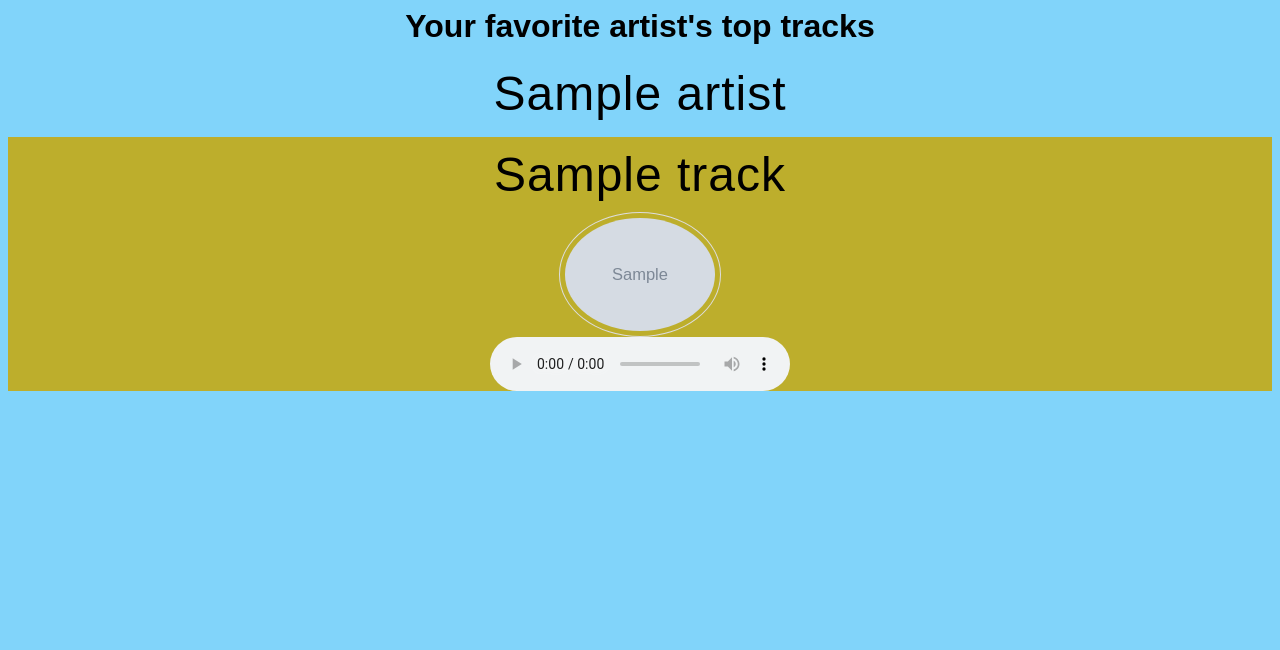
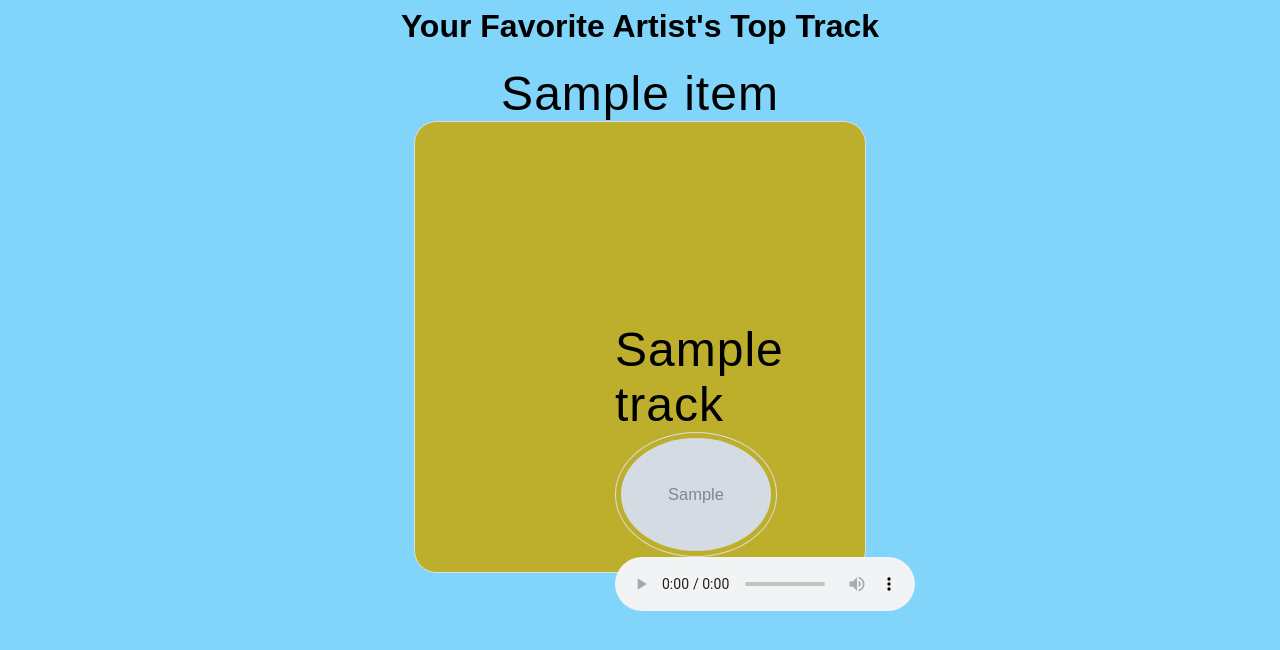
Before and after one commit to csc4350-f21/FaveMusic, a Flask app: page / in a window 1280 px wide, after a click that opens the changed part. Shown: the top 650 px of the page. Run offline with Flask 2, Linux system fonts and the light colour scheme; grey boxes marked "Sample" are stand-in pictures; a database or web service that is not in the repository returns one stand-in record (values such as "Sample title"); data that the repository does not hold is empty.

Commit message:
implemented all the technical specifications

```diff
--- /dev/null
+++ b/genius.py
@@ -0,0 +1,31 @@
+import requests
+import os
+from dotenv import find_dotenv, load_dotenv
+
+
+load_dotenv(find_dotenv())
+
+
+
+def lyrics_link(access_token, titletrack, artist_name):
+
+    access_token=os.getenv(access_token)
+
+    base_url = 'https://api.genius.com/search/'
+
+
+    search_data = titletrack + ' ' + artist_name
+
+
+    search_input = search_data.replace(" ", "-")
+
+
+    params = {'q': search_input}
+
+    headers = {
+        'Authorization': 'Bearer {access_token}'.format(access_token=access_token)
+        }
+
+    r = requests.get(base_url, params=params, headers=headers)
+    d = r.json()
+    return d['response']['hits'][0]['result']['url']
--- a/main.py
+++ b/main.py
@@ -2,6 +2,7 @@ import flask
 import os
 import spotify
 import random
+import genius
 
 app = flask.Flask(__name__)
 
@@ -9,17 +10,30 @@ app = flask.Flask(__name__)
 
 @app.route('/')
 def main():
-    token = spotify.get_access_token('CLIENT_ID', 'CLIENT_SECRET')
-    artist_id = ["06HL4z0CvFAxyc27GXpf02","6qqNVTkY8uBg9cP3Jd7DAH","1McMsnEElThX1knmY4oliG"]
+    token = spotify.get_access_token('CLIENT_ID', 'CLIENT_SECRET') #spotify token
 
-    toptrack = spotify.get_top_tracks(token, random.choice(artist_id))
 
-    tracktitle = toptrack[0]
-    trackpic = toptrack[1]
-    artist_name = toptrack[2]
-    song_preview = toptrack[3]
+    artist_id = random.choice(["06HL4z0CvFAxyc27GXpf02","6qqNVTkY8uBg9cP3Jd7DAH","66CXWjxzNUsdJxJ2JdwvnR","7n2wHs1TKAczGzO7Dd2rGr","163tK9Wjr9P9DmM0AVK7lm","6M2wZ9GZgrQXHCFfjv46we"]) #get random artist id to fetch
 
-    return flask.render_template("index.html", len = len(tracktitle), tracktitle=tracktitle, trackpic=trackpic, artist_name=artist_name,song_preview=song_preview)
+
+
+    toptrack = spotify.get_top_tracks(token, artist_id)
+
+    tracktitle = random.choice(toptrack[0]) #get random tracktitle from tracktitle list at index 0 from get_top_tracks return values
+    index = toptrack[0].index(tracktitle)   #get index of that random track
+    trackpic = toptrack[1][index]           #get image of that random track at the same index from trackpic list
+    artist_name = spotify.artist_info(token, artist_id)   #get artist's name from artist_info function of spotify.py
+    songpreview = toptrack[2][index]                      #get song preview link from songpreview list
+
+    lyrics_url = genius.lyrics_link('GENIUS_TOKEN', tracktitle, artist_name)       #genius return lyrics link
+
+    return flask.render_template("index.html",
+
+                            tracktitle=tracktitle,
+                            trackpic=trackpic,
+                            artist_name=artist_name,
+                            songpreview=songpreview,
+                            lyrics_url=lyrics_url)
 
 app.run(
     debug=True
--- a/spotify.py
+++ b/spotify.py
@@ -24,26 +24,24 @@ def get_access_token(client_id, client_secret):
 
     return access_token
 
-#https://stmorse.github.io/journal/spotify-api.html
+def artist_info(token, artist_id):
 
-# BASE_URL = 'https://api.spotify.com/v1/browse/new-releases?offset=0&limit=10'
+  BASE_URL = f'https://api.spotify.com/v1/artists/{artist_id}'
 
+  headers = {
+    'Authorization': 'Bearer {token}'.format(token=token)
+    }
 
+  r = requests.get(BASE_URL,
+                  headers=headers)
+  d = r.json()
 
-# r = requests.get(BASE_URL,
-#                  headers=headers)
-# d = r.json()
+  artist_name = d['name']
 
-# tracktitle = []
-# artistname = []
-
-# try:
-#     for name in d['albums']['items']:
-#     #   print(name['name'],'-',name['artists'][0]['name'])
-#         tracktitle.append(name['name'])
-#         artistname.append(name['artists'][0]['name'])
-# except KeyError:
-#     print("Couldn't fetch data!")
+  try:
+      return artist_name
+  except KeyError:
+      print("Couldn't fetch data!")
 
 
 def get_top_tracks(token, artist_id):
@@ -60,12 +58,16 @@ def get_top_tracks(token, artist_id):
 
     tracktitle = []
     trackpic = []
-    artist_name = d['tracks'][0]['artists'][0]['name']
-    song_preview = []
+    songpreview = []
 
     for track in d['tracks']:
 
       tracktitle.append(track['name'])
       trackpic.append(track['album']['images'][1]['url'])
-      song_preview.append(track['preview_url'])
-    return tracktitle,trackpic,artist_name,song_preview
+      songpreview.append(track['preview_url'])
+
+
+    return tracktitle,trackpic,songpreview
+
+def get_track_info(token):
+  pass
--- a/static/style.css
+++ b/static/style.css
@@ -4,11 +4,17 @@ body {
     text-align: center;
 }
 
-li {
+a {
     font-size: 36pt;
     text-align: center;
     letter-spacing: 1px;
-    display: inline;
+    display: block;
+    text-decoration: none;
+    color: black;
+
+}
+a:hover {
+  color: #ccc;
 }
 
 p1 {
@@ -20,9 +26,6 @@ p1 {
 
 }
 
-ol {
-  list-style-type: none;
- }
 
 img {
     border: 1px solid #ddd;
@@ -33,11 +36,6 @@ img {
     margin: 0 auto;
   }
 
-
-  /* Add a background color to the button if it is clicked on (add the .active class with JS), and when you move the mouse over it (hover) */
-li:hover {
-    color: #ccc;
-  }
 
 details {
     user-select: none;
@@ -66,12 +64,12 @@ summary::-webkit-details-marker {
     display: none;
   }
 
-  ol.nav {
-    padding-left: 0px;
+div.nav {
+    padding: 200px;
     background-color:rgb(189, 174, 44);
-    text-align: center;
+    border-radius: 5%;
+    border: 1px solid #ddd;
+    width: 50px;
+    height: 50px;
+    margin: 0 auto;
   }
-  ol.nav > li {
-    display: inline-block;
-    padding: 10px 20px;
-  }
--- a/templates/index.html
+++ b/templates/index.html
@@ -4,37 +4,26 @@
     <link rel="stylesheet" href="/static/style.css">
 </head>
 <body>
-<h1>Your favorite artist's top tracks</h1>
+<h1>Your Favorite Artist's Top Track</h1>
 
 <details>
 <summary>
 <p1>{{artist_name}}</p1>
 </summary>
-<ol class="nav">
+<div class="nav">
 
-  {%for i in range(0, len)%}
-    {% if tracktitle[i]=='Lover' %}
-      <li style = "color:blue">{{tracktitle[i]}}</li>
-      <img src={{trackpic[i]}}>
+      <a href='{{lyrics_url}}' target="_blank">{{tracktitle}}</a>
+
+      <img src={{trackpic}}>
+
       <audio
         controls
-        src={{song_preview[i]}}>
+        src={{songpreview}}>
             Your browser does not support the
             <code>audio</code> element.
       </audio>
-    {% else %}
-      <li>{{tracktitle[i]}}</li>
-      <img src={{trackpic[i]}}>
-      <audio
-        controls
-        src={{song_preview[i]}}>
-            Your browser does not support the
-            <code>audio</code> element.
-      </audio>
-    {% endif %}
-  {%endfor%}
 
-</ol>
+</div>
 </details>
 <!-- <details>
   <summary>
```
